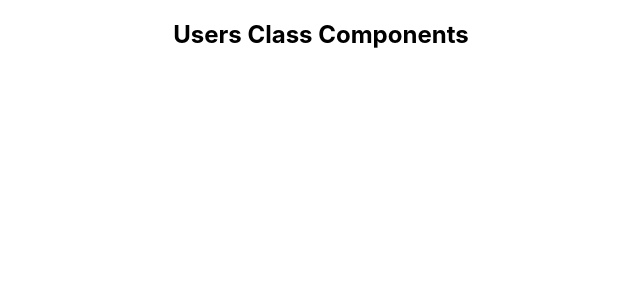
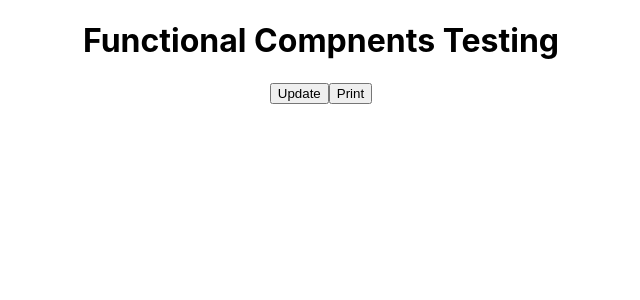
Before and after one commit to shakeer7396/TypeScript_Projects, a React (Create React App) app in the folder ReactTesting/blog-app/: page / in a window 1280 px wide. Shown: the top 300 px of the page, without its empty margins (319-959 px from the left). Built offline with nearby package versions, Linux system fonts and the light colour scheme.

Commit message:
FunComponents

```diff
--- a/ReactTesting/blog-app/src/App.js
+++ b/ReactTesting/blog-app/src/App.js
@@ -1,12 +1,25 @@
-import React from "react";
+import React,{useState} from "react";
 import "./App.css";
-import Users from "./Users";
+import handleOtherMethod from "./OtherFunMethod";
+
 
 function App() {
+  const [data,setData] = useState("");
+
+  //First Method for testing functional components in same application
+  const handleData =()=>{
+    setData("Hello");
+  }
+  //You use another function its difficult to write test case so keep outside another file and import it
+  //creating new file OtherFunMethod then import it
+  // Another method is use Class Components
 
   return (
     <div className="App">
-     <Users />
+    <h1>Functional Compnents Testing</h1>
+    <button data-testid="btn1" onClick={handleData}>Update</button>
+    <button onClick={handleOtherMethod}>Print</button>
+    <h2>{data}</h2>
     </div>
   );
 }
--- /dev/null
+++ b/ReactTesting/blog-app/src/OtherFunMethod.js
@@ -0,0 +1,5 @@
+const handleOtherMethod =()=>{
+    return "Hi"
+}
+
+export default handleOtherMethod;
--- a/ReactTesting/blog-app/src/Users.js
+++ /dev/null
@@ -1,15 +0,0 @@
-import React from 'react';
- export default class Users extends React.Component{
-// User Function checking
-    getUserList(){
-        return "user list"
-    }
-
-    render(){
-        return(
-            <div>
-                <h2>Users Class Components</h2>
-            </div>
-        )
-    }
- }
```
Also changed, not shown: 2 other files (tests, documents, lock files or other folders).
